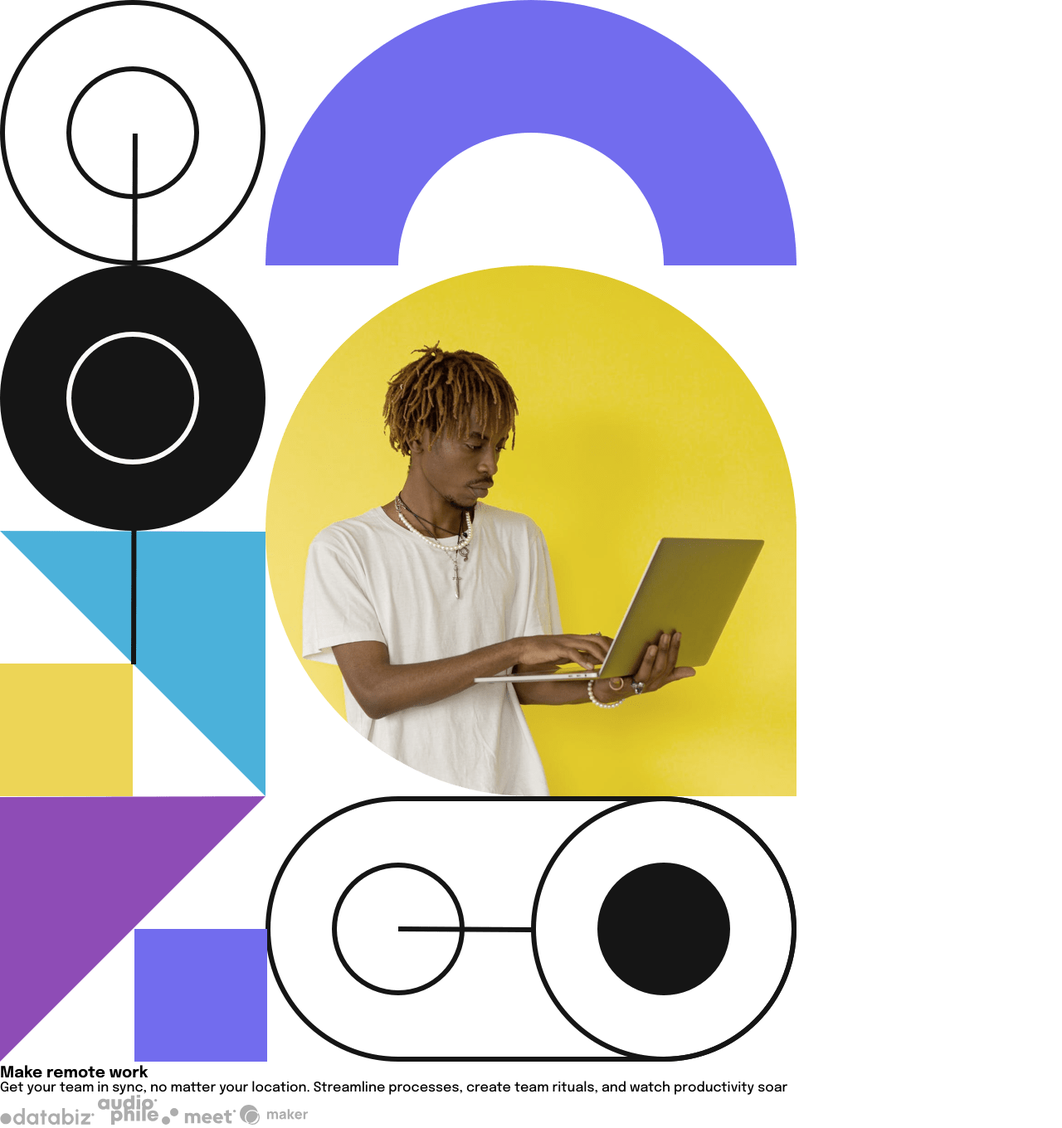
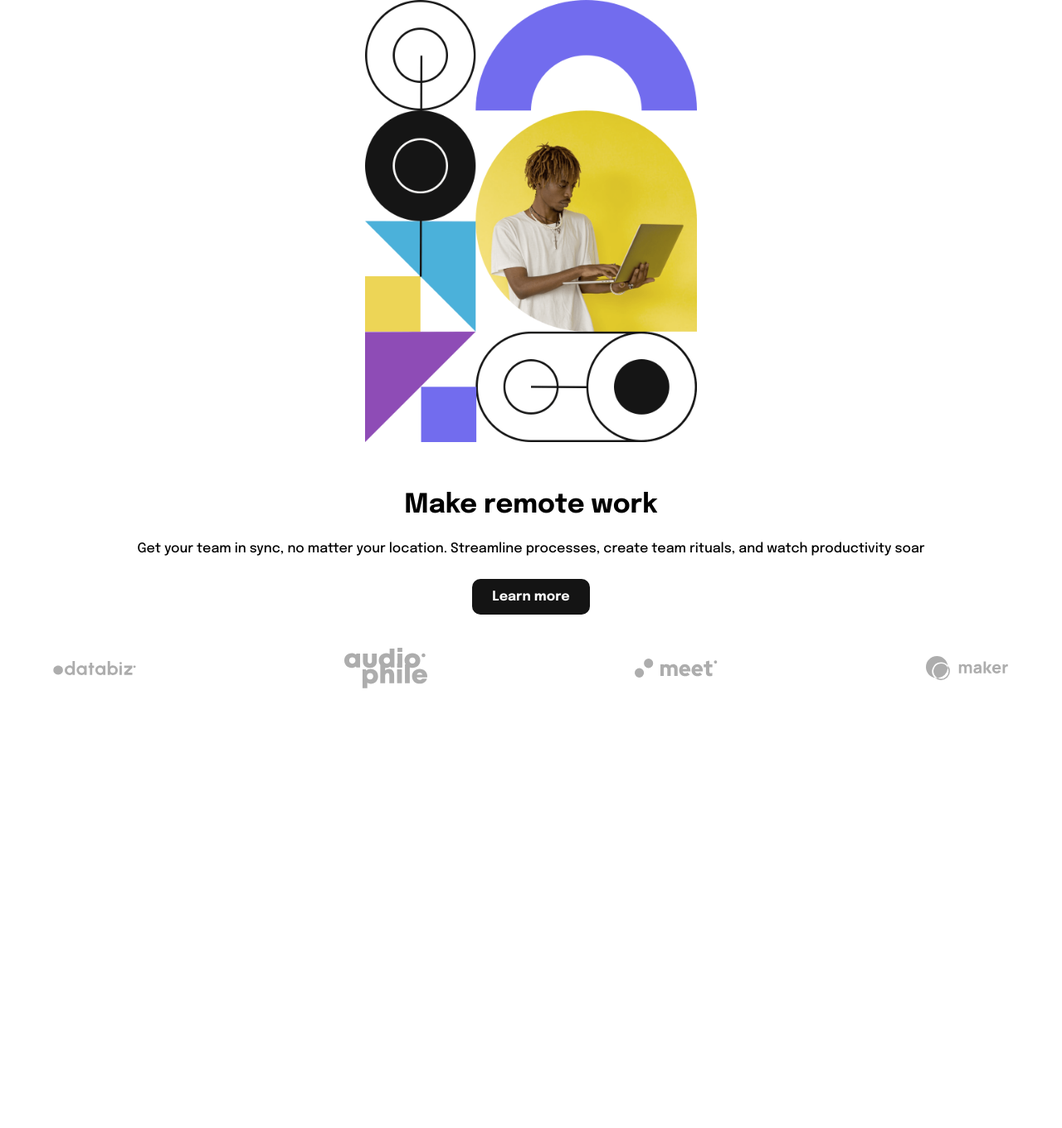
Before and after one commit to oscarjc17/djangoProyecto1, a Django app: page / in a window 1280 px wide. Shown: the part 70-1430 px from the top of the page at 83% size. After the commit the page ends 900 px from the top, so only its background shows below. Run offline with Django 3.2, Linux system fonts and the light colour scheme.

Commit message:
Dec-19-23

```diff
--- a/myWeb/home/static/web/css/styles.css
+++ b/myWeb/home/static/web/css/styles.css
@@ -133,3 +133,63 @@ body{
     padding: .7em;
     text-decoration: none;
 }
+
+/* Main */
+
+.main__grid{
+    overflow: hidden;
+
+    display: grid;
+    grid-template-columns: 5% 1fr 5%;
+    grid-template-areas:
+    "img img img"
+    ". text .";
+}
+
+.main__article{
+    padding: 56px 0;
+    text-align: center;
+    grid-area: text;
+}
+
+.main__title{
+    font-size: 2rem;
+}
+
+.main__paragraph{
+    line-height: 1.5;
+    margin: 1.5em 0;
+}
+
+.main__cta{
+    background-color: var(--almost-black);
+    color: #fff;
+    display: inline-block;
+    padding: .8em 1.5em;
+    border-radius: 10px;
+    text-decoration: none;
+    font-weight: 700;
+}
+
+.main__picture{
+    grid-area: img;
+    max-width: 400px;
+    margin: 0 auto;
+}
+.main__img{
+    width: 100%;
+}
+
+.main__brands{
+    display: grid;
+    gap: 1em;
+    grid-auto-flow: column;
+    grid-auto-columns: minmax(30px, 100px);
+    align-items: center;
+    justify-content: space-between;
+    margin: 40px 0 80px;
+}
+
+.main__brand{
+    width: 100px;
+}
--- a/myWeb/home/templates/web/index.html
+++ b/myWeb/home/templates/web/index.html
@@ -11,6 +11,7 @@
     <!--css link -->
     {% load static %}
     <link rel="stylesheet" type="text/css" href="{% static 'web/css/styles.css' %}">
+    <link rel="icon" href="{% static 'web/img/favicon-32x32.png' %}">
     <title>Django Web</title>
 
 </head>
@@ -105,7 +106,7 @@
       </nav>
 
       <main class="main">
-        <section class="main_grid">
+        <section class="main__grid">
 
           <picture class="main__picture">
 
@@ -114,14 +115,14 @@
             <img src="{% static 'web/img/image-hero-mobile.png' %}" alt="" class="main__img">
           </picture>
 
-          <article class="main_article">
+          <article class="main__article">
 
             <div class="main__texts">
               <h1 class="main__title">Make remote work</h1>
               <p class="main__paragraph">Get your team in sync, no matter your location. Streamline processes, create team
                 rituals, and watch productivity soar
               </p>
-              <a href="#" class="main__cta"></a>
+              <a href="#" class="main__cta">Learn more</a>
             </div>
 
             <div class="main__brands">
```
